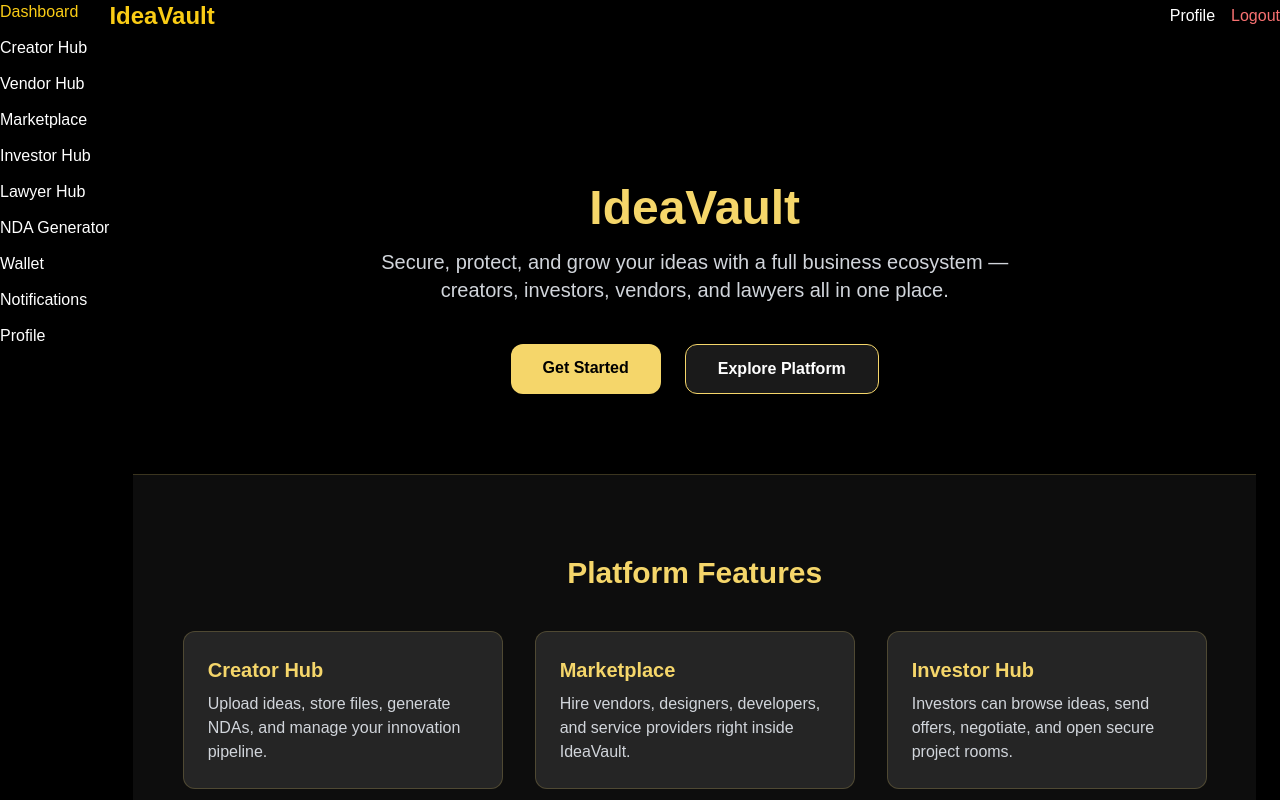
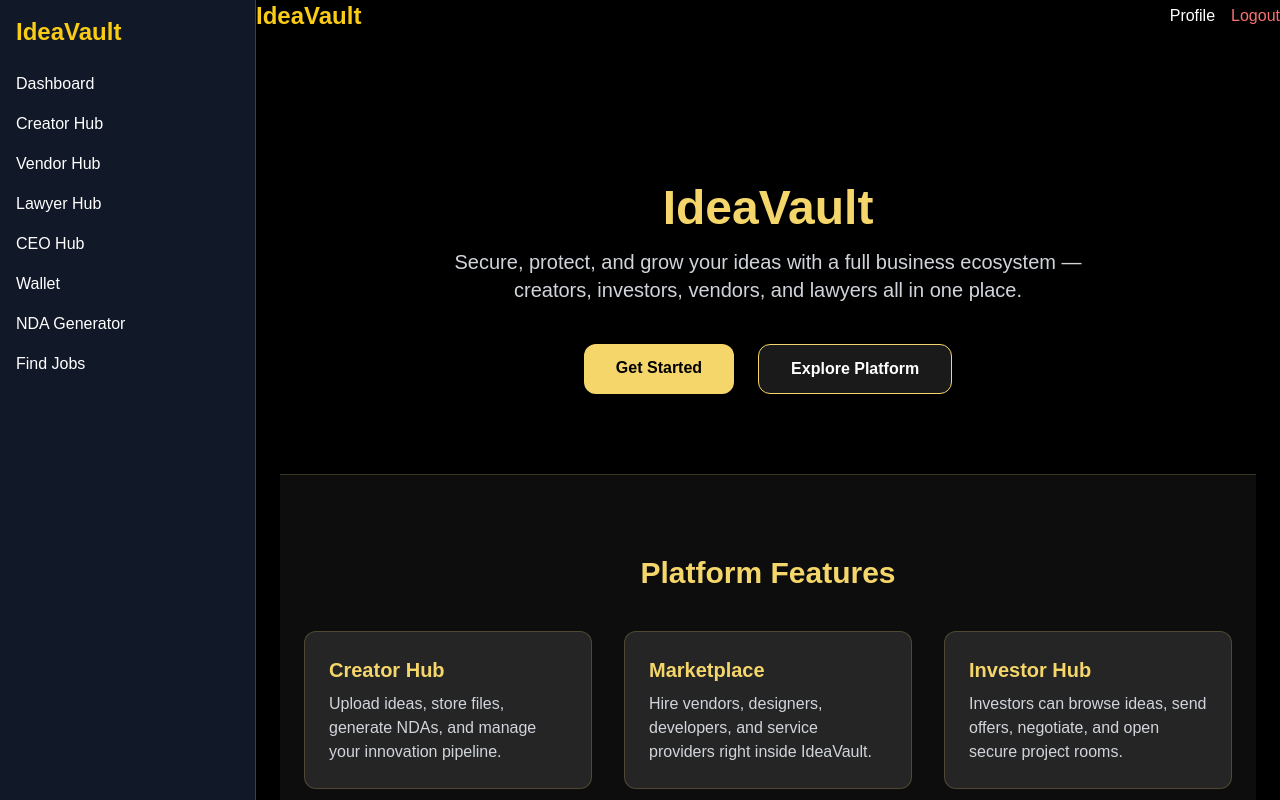
Before and after one commit to jaretlewis007-blip/IdeaVaultclean, a Next.js app: page / in a window 1280 px wide. Shown: the top 800 px of the page. Built offline with nearby package versions, Linux system fonts and the light colour scheme.

Commit message:
Update Sidebar.tsx

```diff
--- a/components/Sidebar.tsx
+++ b/components/Sidebar.tsx
@@ -1,20 +1,21 @@
 "use client";
-
 import Link from "next/link";
 
 export default function Sidebar() {
   return (
-    <div className="flex flex-col space-y-3 text-white">
-      <Link href="/dashboard" className="hover:text-yellow-400">Dashboard</Link>
-      <Link href="/creatorhub" className="hover:text-yellow-400">Creator Hub</Link>
-      <Link href="/vendorhub" className="hover:text-yellow-400">Vendor Hub</Link>
-      <Link href="/marketplace" className="hover:text-yellow-400">Marketplace</Link>
-      <Link href="/investorhub" className="hover:text-yellow-400">Investor Hub</Link>
-      <Link href="/lawyerhub" className="hover:text-yellow-400">Lawyer Hub</Link>
-      <Link href="/nda" className="hover:text-yellow-400">NDA Generator</Link>
-      <Link href="/wallet" className="hover:text-yellow-400">Wallet</Link>
-      <Link href="/notifications" className="hover:text-yellow-400">Notifications</Link>
-      <Link href="/profile" className="hover:text-yellow-400">Profile</Link>
-    </div>
+    <aside className="w-64 h-screen bg-gray-900 p-4 border-r border-gray-700">
+      <h1 className="text-2xl font-bold mb-6 text-yellow-400">IdeaVault</h1>
+
+      <nav className="space-y-4">
+        <Link href="/dashboard" className="block hover:text-yellow-400">Dashboard</Link>
+        <Link href="/creatorhub" className="block hover:text-yellow-400">Creator Hub</Link>
+        <Link href="/vendorhub" className="block hover:text-yellow-400">Vendor Hub</Link>
+        <Link href="/lawyerhub" className="block hover:text-yellow-400">Lawyer Hub</Link>
+        <Link href="/ceohub" className="block hover:text-yellow-400">CEO Hub</Link>
+        <Link href="/wallet" className="block hover:text-yellow-400">Wallet</Link>
+        <Link href="/nda" className="block hover:text-yellow-400">NDA Generator</Link>
+        <Link href="/jobs/find" className="block hover:text-yellow-400">Find Jobs</Link>
+      </nav>
+    </aside>
   );
 }
```
